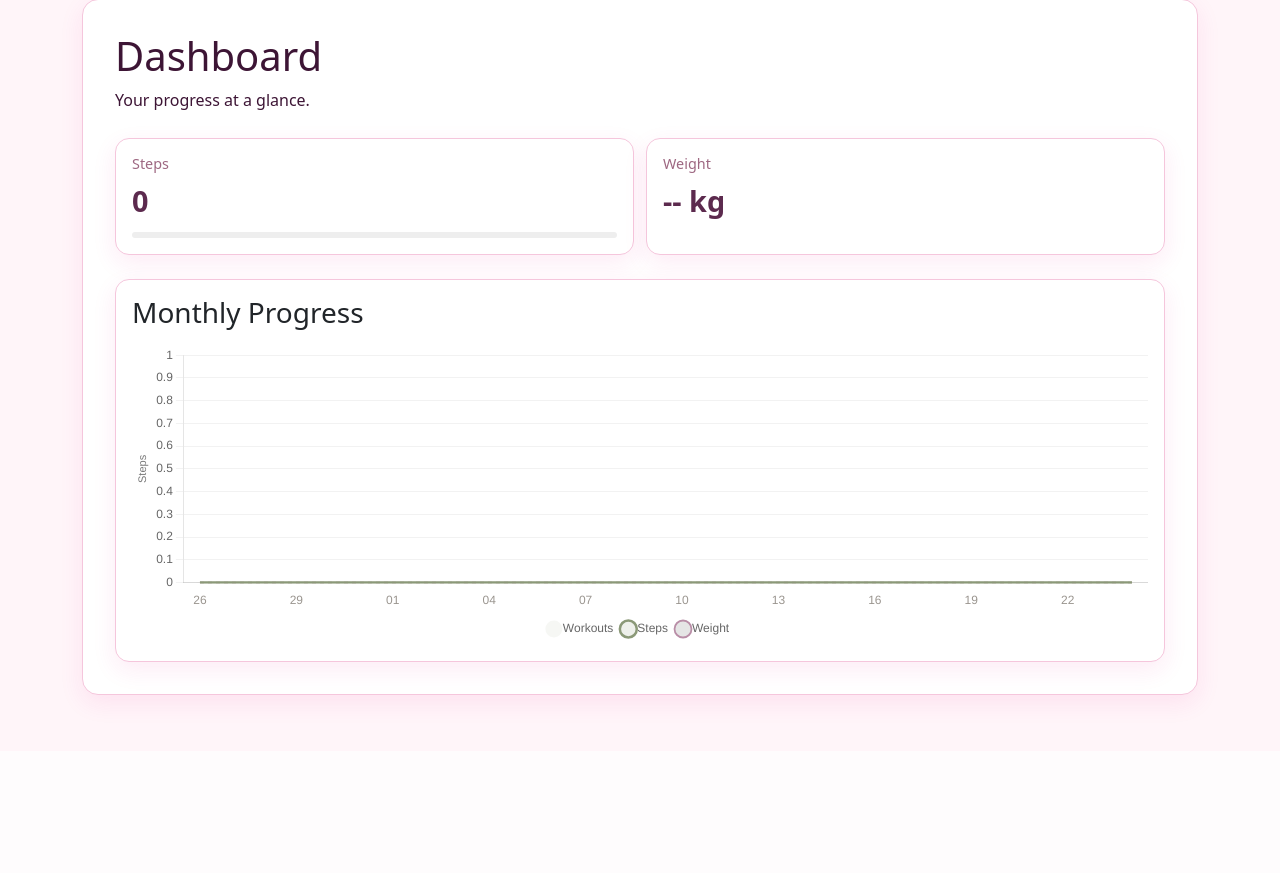
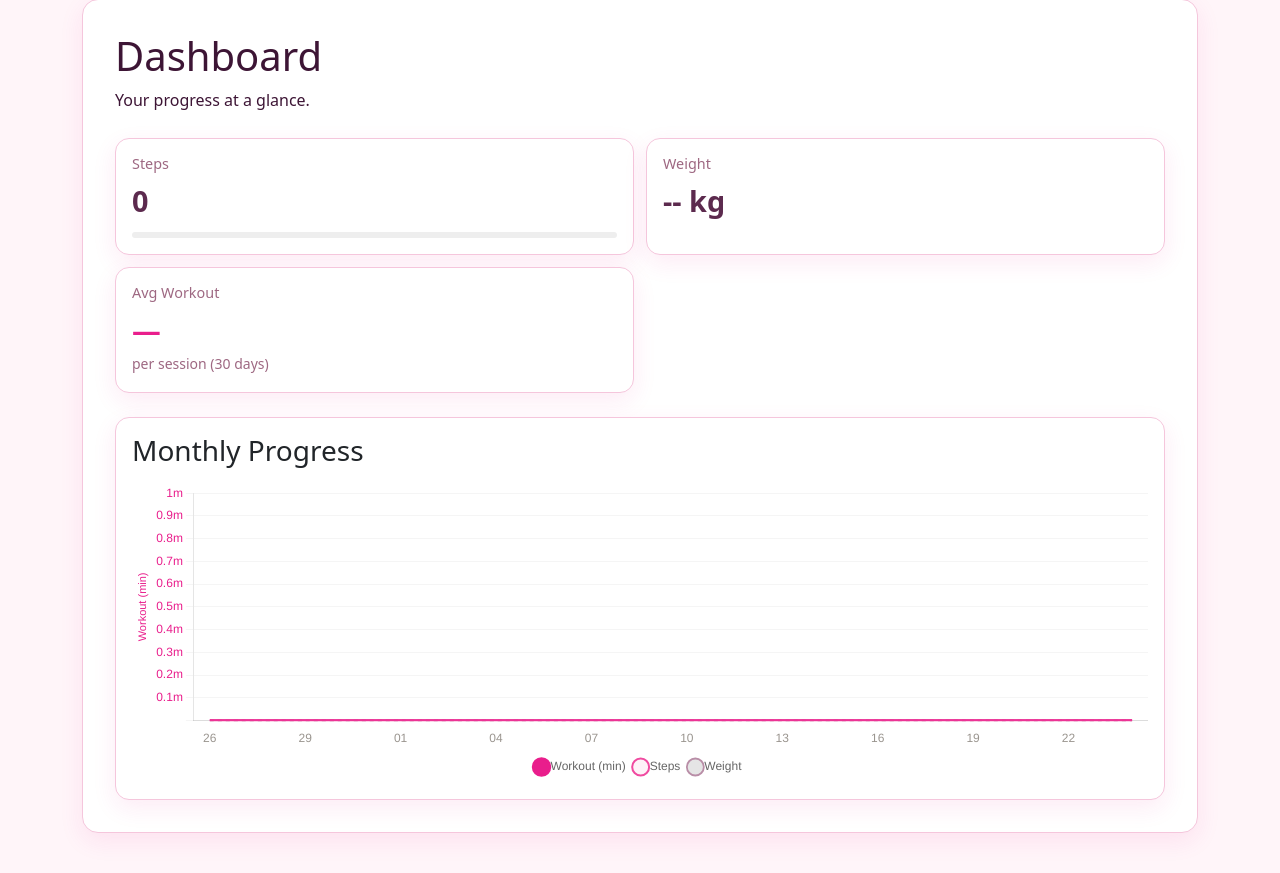
Before and after one commit to MaryanNCanghe/pivo-gym, a Django app: page /dashboard/ in a window 1280 px wide. Shown: the part 93-966 px from the top of the page. Before the commit the page ends 804 px from the top, so only its background shows below. Run offline with Django 5.2, Linux system fonts and the light colour scheme; the visitor is signed in with stand-in values (Sample User, id 1); data comes from the database, SQL or seed files in the repository; data that the repository does not hold is empty; some libraries are stand-ins or nearby versions.

Commit message:
Fix dashboard avg time, center timer circle, recipe log-to-meal, pink chart, faster carousel
- Dashboard: avg workout time stat card added; monthly chart now shows workout duration as pink filled line (curved, not flat) instead of 0/1 bar
- Workouts: timer circle is now centered
- Recipes: default app recipes have 'Add to Meals' button that logs macros to today's meals; Add Recipe toggle is small/pill-shaped
- Home carousel: auto-advances every 2.5s so users notice it immediately
- recipe log_recipe_as_meal view + URL added

```diff
--- a/fitness/templates/fitness/dashboard.html
+++ b/fitness/templates/fitness/dashboard.html
@@ -46,6 +46,12 @@
     </div>
   </div>
 
+  <div class="card stat-card">
+    <h4>Avg Workout</h4>
+    <div id="avg-workout-duration" class="weight-value" style="color:var(--olive);">—</div>
+    <small class="text-muted-pivo">per session (30 days)</small>
+  </div>
+
 </div>
 
 <section class="card mt-4 p-3">
--- a/fitness/templates/fitness/index.html
+++ b/fitness/templates/fitness/index.html
@@ -91,7 +91,7 @@
 </section>
 
 <section class="section mt-4">
-  <div id="pivoCarousel" class="carousel slide" data-bs-ride="carousel">
+  <div id="pivoCarousel" class="carousel slide" data-bs-ride="carousel" data-bs-interval="2500">
     <div class="carousel-inner rounded-4 overflow-hidden">
 
       <div class="carousel-item active">
--- a/fitness/templates/fitness/workouts.html
+++ b/fitness/templates/fitness/workouts.html
@@ -51,7 +51,7 @@
         <strong id="avg-duration" style="color:var(--olive);margin-left:.4rem;">—</strong>
       </div>
 
-      <div id="session" class="mt-3">
+      <div id="session" class="mt-3" style="display:flex;flex-direction:column;align-items:center;text-align:center;">
         <button class="btn btn-secondary" id="logTodayBtn">Start Session</button>
 
         <div class="timer-circle-wrap mt-3">
--- a/fitness/urls.py
+++ b/fitness/urls.py
@@ -40,6 +40,7 @@ urlpatterns = [
     path("recipes/", views.recipes, name="recipes"),
     path("recipes/add/", views.add_recipe, name="add_recipe"),
     path("recipes/delete/<int:pk>/", views.delete_recipe, name="delete_recipe"),
+    path("recipes/<int:pk>/log/", views.log_recipe_as_meal, name="log_recipe_as_meal"),
     path("steps/", views.steps, name="steps"),
     path("dashboard/", views.dashboard, name="dashboard"),
     path("ai/", views.ai, name="ai"),
--- a/fitness/views.py
+++ b/fitness/views.py
@@ -159,6 +159,25 @@ def delete_recipe(request: HttpRequest, pk: int) -> HttpResponse:
     except Recipe.DoesNotExist:
         pass
     return redirect("recipes")
+
+@login_required
+@require_POST
+def log_recipe_as_meal(request: HttpRequest, pk: int) -> HttpResponse:
+    from .models import Recipe
+    try:
+        recipe = Recipe.objects.get(pk=pk)
+        MealEntry.objects.create(
+            user=request.user,
+            name=recipe.name,
+            calories=recipe.calories,
+            protein_g=recipe.protein_g,
+            carbs_g=recipe.carbs_g,
+            fat_g=recipe.fat_g,
+        )
+        update_today_summary(request.user)
+    except Recipe.DoesNotExist:
+        pass
+    return JsonResponse({"ok": True})
 
 @login_required
 def questions(request: HttpRequest) -> HttpResponse:
@@ -1071,23 +1090,25 @@ def api_dashboard_month(request):
 
     base_weight = float(user.profile.weight or 0)
 
+    all_sessions = WorkoutSession.objects.filter(user=user, date__gte=start, date__lte=today)
+    session_duration_map = {}
+    for s in all_sessions:
+        d = s.date
+        if d not in session_duration_map or s.duration_minutes > session_duration_map[d]:
+            session_duration_map[d] = s.duration_minutes
+
+    durations_nonzero = [v for v in session_duration_map.values() if v > 0]
+    avg_duration = round(sum(durations_nonzero) / len(durations_nonzero)) if durations_nonzero else 0
+
     for i in range(30):
         day = start + timedelta(days=i)
         labels.append(day.strftime("%d"))
 
-        summary = DailySummary.objects.filter(
-            user=user,
-            date=day
-        ).first()
-
+        summary = DailySummary.objects.filter(user=user, date=day).first()
         steps.append(summary.steps if summary else 0)
 
-        did_workout = WorkoutSession.objects.filter(
-            user=user,
-            date=day
-        ).exists()
-
-        workouts.append(1 if did_workout else 0)
+        dur = session_duration_map.get(day, 0)
+        workouts.append(dur if dur else (1 if day in session_duration_map else 0))
 
         weight.append(base_weight)
 
@@ -1095,5 +1116,6 @@ def api_dashboard_month(request):
         "labels": labels,
         "steps": steps,
         "workouts": workouts,
-        "weight": weight
+        "weight": weight,
+        "avgDuration": avg_duration,
     })
--- a/static/js/dashboard-month.js
+++ b/static/js/dashboard-month.js
@@ -6,46 +6,46 @@ async function loadMonthlyChart() {
   if (typeof Chart === "undefined") return;
 
   try {
-    const res = await fetch("/api/dashboard/month/", {
-      cache: "no-store"
-    });
+    const res = await fetch("/api/dashboard/month/", { cache: "no-store" });
     const data = await res.json();
+
+    const avgEl = document.getElementById("avg-workout-duration");
+    if (avgEl && data.avgDuration) {
+      avgEl.textContent = `${data.avgDuration} min`;
+    }
 
     const canvas = document.getElementById("dashboardChart");
     if (!canvas) return;
 
     new Chart(canvas.getContext("2d"), {
       type: "bar",
-
       data: {
         labels: data.labels,
-
         datasets: [
           {
-        type: "bar",
-        label: "Workouts",
+            type: "line",
+            label: "Workout (min)",
             data: data.workouts,
-        backgroundColor: data.workouts.map(v =>
-          v ? "#8b9978" : "rgba(139,153,120,0.08)"
-        ),
-        borderRadius: 6,
-        barThickness: 6,
-        categoryPercentage: 0.6,
+            borderColor: "#e91e8c",
+            backgroundColor: "rgba(233,30,140,0.12)",
+            borderWidth: 2.5,
+            tension: 0.4,
+            pointRadius: data.workouts.map(v => v > 0 ? 3 : 0),
+            pointBackgroundColor: "#e91e8c",
+            fill: true,
             yAxisID: "yWork"
           },
-
           {
             type: "line",
             label: "Steps",
             data: data.steps,
-        borderColor: "#8b9978",
-        backgroundColor: "rgba(139,153,120,0.15)",
-        borderWidth: 2.5,
+            borderColor: "#f04aa0",
+            backgroundColor: "rgba(240,74,160,0.07)",
+            borderWidth: 2,
             tension: 0.35,
             pointRadius: 0,
             yAxisID: "ySteps"
           },
-
           {
             type: "line",
             label: "Weight",
@@ -59,37 +59,25 @@ async function loadMonthlyChart() {
           }
         ]
       },
-
       options: {
         responsive: true,
         maintainAspectRatio: false,
-
-    interaction: {
-      mode: "index",
-      intersect: false
-    },
-
+        interaction: { mode: "index", intersect: false },
         plugins: {
           legend: {
             position: "bottom",
-        labels: {
-          usePointStyle: true,
-          boxWidth: 6,
-          padding: 12
-        }
+            labels: { usePointStyle: true, boxWidth: 6, padding: 12 }
           },
-
           tooltip: {
             backgroundColor: "#fff",
             titleColor: "#333",
             bodyColor: "#333",
-        borderColor: "#ddd",
+            borderColor: "#f5c6dc",
             borderWidth: 1,
-
             callbacks: {
               label: function(ctx) {
-            if (ctx.dataset.label === "Workouts") {
-              return ctx.raw ? "Workout ✅" : "";
+                if (ctx.dataset.label === "Workout (min)") {
+                  return ctx.raw > 0 ? `Workout: ${ctx.raw} min` : "";
                 }
                 if (ctx.dataset.label === "Steps") {
                   return `Steps: ${ctx.raw.toLocaleString()}`;
@@ -101,47 +89,23 @@ async function loadMonthlyChart() {
             }
           }
         },
-
         scales: {
-
+          yWork: {
+            position: "left",
+            min: 0,
+            grid: { color: "rgba(0,0,0,0.04)" },
+            ticks: { color: "#e91e8c", callback: v => v ? `${v}m` : "" },
+            title: { display: true, text: "Workout (min)", color: "#e91e8c", font: { size: 11 } }
+          },
           ySteps: {
-        position: "left",
-        grid: {
-          color: "rgba(0,0,0,0.05)",
+            display: false
           },
-        ticks: {
-          callback: v => v >= 1000 ? v / 1000 + "k" : v
-        },
-        title: {
-          display: true,
-          text: "Steps",
-          color: "#7a7a7a",
-          font: {
-            size: 11
-          }
-        }
-      },
-
-      yWork: {
-        display: false,
-        min: 0,
-        max: 1
-      },
-
           yWeight: {
             display: false
           },
-
           x: {
-        grid: {
-          display: false
-        },
-        ticks: {
-          color: "#9a958f",
-          maxRotation: 0,
-          autoSkip: true,
-          maxTicksLimit: 10
-        }
+            grid: { display: false },
+            ticks: { color: "#9a958f", maxRotation: 0, autoSkip: true, maxTicksLimit: 10 }
           }
         }
       }
```
Also changed, not shown: fitness/templates/fitness/recipes.html (+5 -2 lines), static/js/recipes.js (+18 -0 lines), 2 other files. Lines whose indentation alone changed are shown as unchanged.
